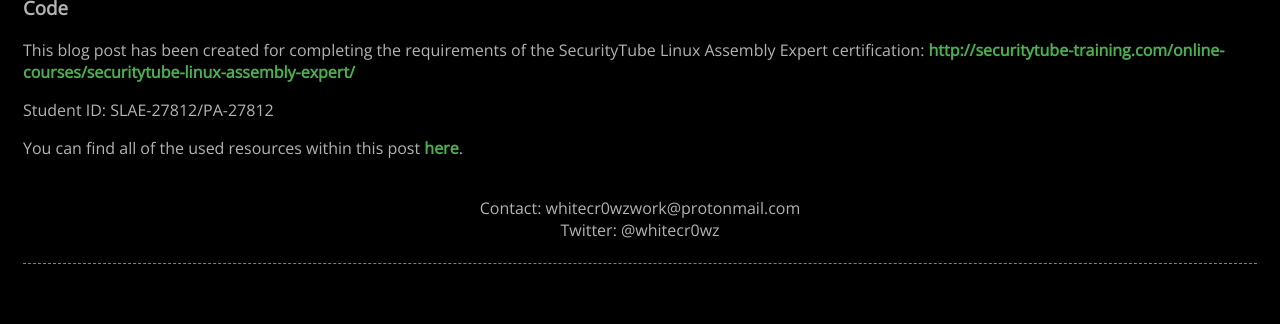
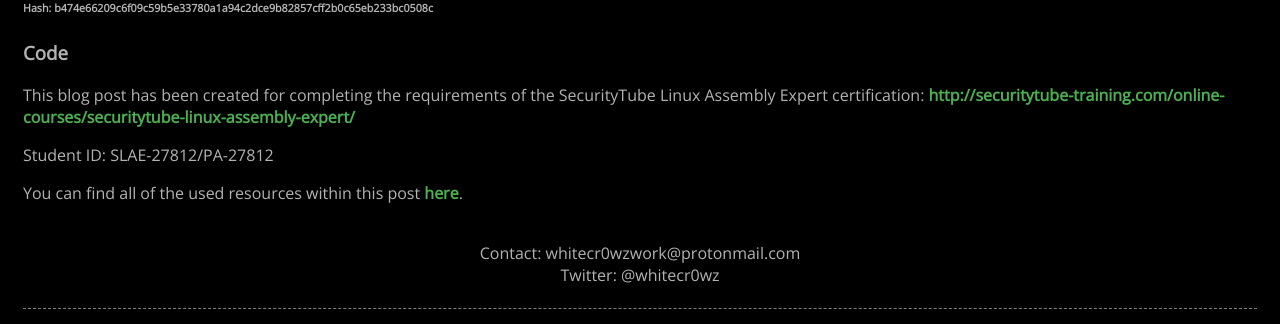
Before and after one commit to whitecr0wz/whitecr0wz.github.io, a Jekyll site: the page built from _posts/posts/2021-01-14-SLAE64-Encoder.md, in a window 1280 px wide and 900 px high, scrolled down 1865 px, cut to the strip 576-900 px from the top of the window. Built offline with Jekyll 4.4.1, drawn with Linux system fonts in a browser that asks for light colours; before the commit the page ends 2720 px from its top, so only the background shows below that.

Commit message:
Update 2021-01-14-SLAE64-Encoder.md

```diff
--- a/_posts/posts/2021-01-14-SLAE64-Encoder.md
+++ b/_posts/posts/2021-01-14-SLAE64-Encoder.md
@@ -129,7 +129,9 @@
 
 For the sake of curiosity, I chose to submit this file to [VirusTotal.com](virustotal.com) and see the rate of detection. Interestly enough, this caught me off guard!
 
-![](/assets/img/SLAE64/1.png)
+![](/assets/img/SLAE/SLAE64/1.png)
+
+###### Hash: b474e66209c6f09c59b5e33780a1a94c2dce9b82857cff2b0c65eb233bc0508c
 
 ### Code
 
```
